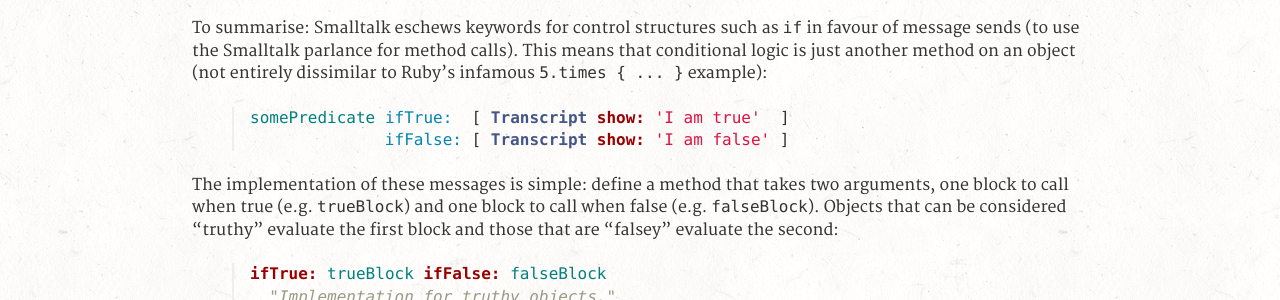
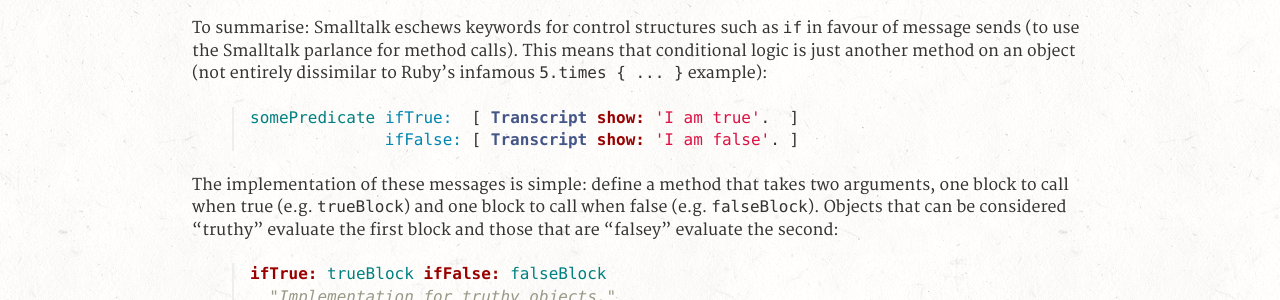
Before and after one commit to mudge/mudge.github.com, a Jekyll site: the page built from _posts/2012-07-09-implementing-if-in-ruby.markdown, in a window 1280 px wide. Shown: the part 361-661 px from the top of the page. Built offline with Jekyll 4.4.1, drawn with Linux system fonts in a browser that asks for light colours; Markdown is read by kramdown in place of the engine named in the settings; comment, search, counter and statistics services are not loaded.

Commit message:
Correct Smalltalk syntax errors.

```diff
--- a/_posts/2012-07-09-implementing-if-in-ruby.markdown
+++ b/_posts/2012-07-09-implementing-if-in-ruby.markdown
@@ -10,8 +10,8 @@ While the Lisp example demonstrated homoiconicity and the power of macros, the S
 To summarise: Smalltalk eschews keywords for control structures such as `if` in favour of message sends (to use the Smalltalk parlance for method calls). This means that conditional logic is just another method on an object (not entirely dissimilar to Ruby's infamous `5.times { ... }` example):
 
 {% highlight smalltalk %}
-somePredicate ifTrue:  [ Transcript show: 'I am true'  ]
-              ifFalse: [ Transcript show: 'I am false' ]
+somePredicate ifTrue:  [ Transcript show: 'I am true'.  ]
+              ifFalse: [ Transcript show: 'I am false'. ]
 {% endhighlight %}
 
 The implementation of these messages is simple: define a method that takes two arguments, one block to call when true (e.g. `trueBlock`) and one block to call when false (e.g. `falseBlock`). Objects that can be considered "truthy" evaluate the first block and those that are "falsey" evaluate the second:
```
